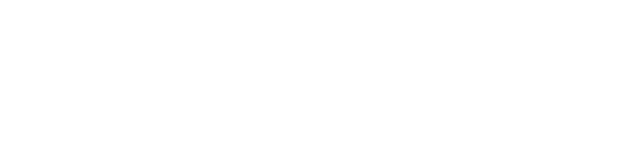
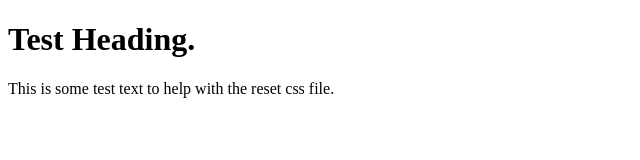
Before and after one commit to JordanPicton/ILoveMaya, a plain HTML site: page index.html in a window 1280 px wide. Shown: the whole page, without its empty margins (0-640 px from the left). Drawn offline with Linux system fonts and the light colour scheme.

Commit message:
Setting up the code space

```diff
--- a/index.html
+++ b/index.html
@@ -9,11 +9,11 @@
 
 <body>
   <header>
-
+    <h1>Test Heading.</h1>
   </header>
   <main>
     <section>
-
+      <p>This is some test text to help with the reset css file.</p>
     </section>
   </main>
   <footer>
--- /dev/null
+++ b/styles/main.css
@@ -0,0 +1 @@
+/* Beginning of the Main Style Sheet */
--- /dev/null
+++ b/styles/reset.css
@@ -0,0 +1 @@
+/* Beginng of the Reset Style Sheet */
```
